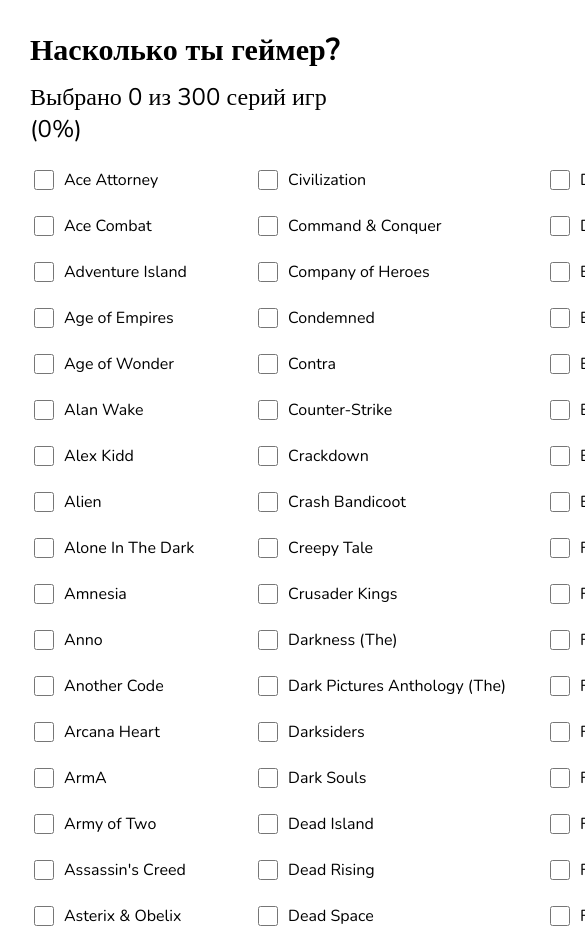
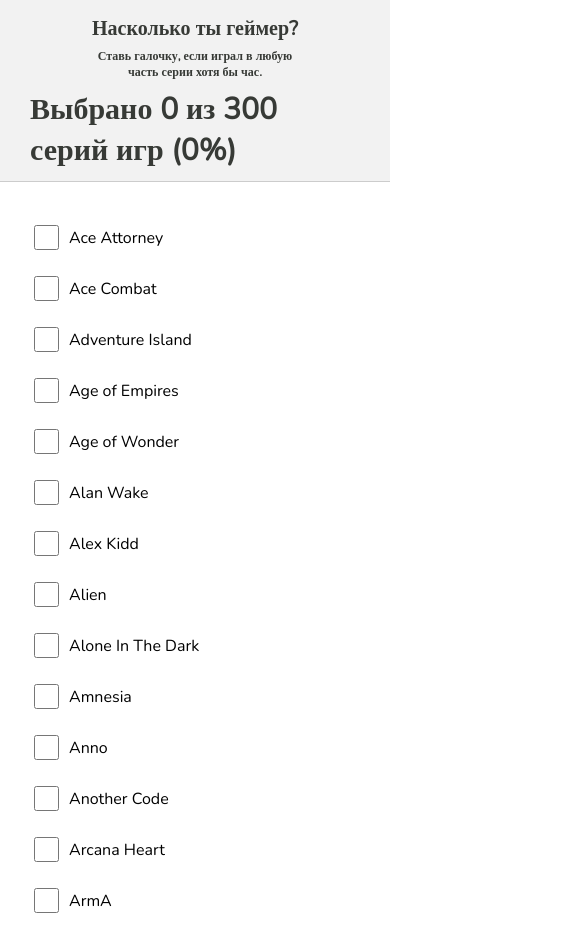
Before and after one commit to nikpushkarski/GameForm300, a plain HTML site: page index.html in a window 390 px wide. Shown: the top 932 px of the page, 585 px wide, since content can reach past the window. Drawn offline with nearby package versions, Linux system fonts and the light colour scheme.

Commit message:
aligns the app with the main branch of the original repo

```diff
--- a/index.html
+++ b/index.html
@@ -10,9 +10,13 @@
     <script type="module" src="app.js"></script>
   </head>
   <body>
-    <h2>Насколько ты геймер?</h2>
-    <div id="output_field"></div>
-    <div>
+    <div class="header">
+      <h2>Насколько ты геймер?</h2>
+      <h3>Ставь галочку, если играл в любую часть серии хотя бы час.</h3>
+      <div id="output_field"></div>
+      <img class="rybin" src="rybin.png" alt="" />
+    </div>
+    <div class="container-wrapper">
       <form class="js-container"></form>
     </div>
   </body>
--- a/styles.css
+++ b/styles.css
@@ -2,26 +2,79 @@
 
 body {
   font-family: "Nunito";
-  margin: 30px 30px 30px;
+  position: relative;
+  margin: 0;
+}
+
+.header {
+  position: sticky;
+  top: 0;
+  left: 0;
+  background: #f2f2f2;
+  padding: 15px 30px 10px 30px;
+  box-sizing: border-box;
+  border-bottom: 1px solid #cccccc;
+  color: #373a36;
+  z-index: 1;
+  margin: 0 auto;
+  display: flex;
+  flex-direction: column;
+  width: 100%;
+}
+
+.rybin {
+  position: absolute;
+  height: 160px;
+  aspect-ratio: 1/1;
+  bottom: 0;
+  right: 0;
 }
 
 h2 {
-  margin: 20px 0 10px;
+  margin: 0 0 10px;
   font-size: 30px;
+  max-width: 1200px;
+  margin: 0 auto;
+  text-align: center;
+}
+
+h3 {
+  max-width: 1200px;
+  margin: 0.5em auto 0 auto;
+  text-align: center;
+  font-size: 20px;
+}
+
+#output_field {
+  margin-bottom: 12px;
+  font-size: 40px;
+  font-weight: 700;
+  max-width: 1200px;
+  margin: 0.3em auto 0 auto;
+}
+
+.container-wrapper {
+  margin: 20px auto 0;
+  max-width: 1200px;
 }
 
 .js-container {
   display: inline-flex;
   flex-direction: column;
-  /* width: 80vw; */
-  max-height: 210vh;
+  align-items: space-between;
+  width: 100%;
+  /* height: 151vmax; */
+  height: 3888px;
   flex-wrap: wrap;
+  padding: 10px 30px;
+  box-sizing: border-box;
+  overflow: hidden;
 }
 
 .checkbox-wrapper {
   display: flex;
   flex-direction: row;
-  margin: 10px 40px 10px 0;
+  margin: 10px 0;
 }
 
 form label {
@@ -31,15 +84,56 @@ form label {
 
 form input {
   margin-right: 10px;
-  width: 20px;
-  height: 20px;
+  width: 25px;
+  height: 25px;
 }
 
+form input:hover,
 form label:hover {
   cursor: pointer;
 }
 
-#output_field {
-  margin-bottom: 12px;
-  font-size: 24px;
+@media (max-width: 1000px) {
+  .js-container {
+    height: calc(3888px * 1.5);
+  }
+
+  h2 {
+    font-size: 25px;
+  }
+
+  h3 {
+    font-size: 15px;
+  }
+
+  #output_field {
+    font-size: 30px;
+  }
 }
+
+@media (max-width: 840px) {
+  .rybin {
+    display: none;
+  }
+}
+
+@media (max-width: 750px) {
+  .js-container {
+    height: calc(3888px * 1.98);
+  }
+}
+
+@media (max-width: 550px) {
+  .js-container {
+    height: 100%;
+  }
+
+  h2 {
+    font-size: 20px;
+  }
+
+  h3 {
+    font-size: 12px;
+    max-width: 200px;
+  }
+}
```
Also changed, not shown: rybin.png (added).
